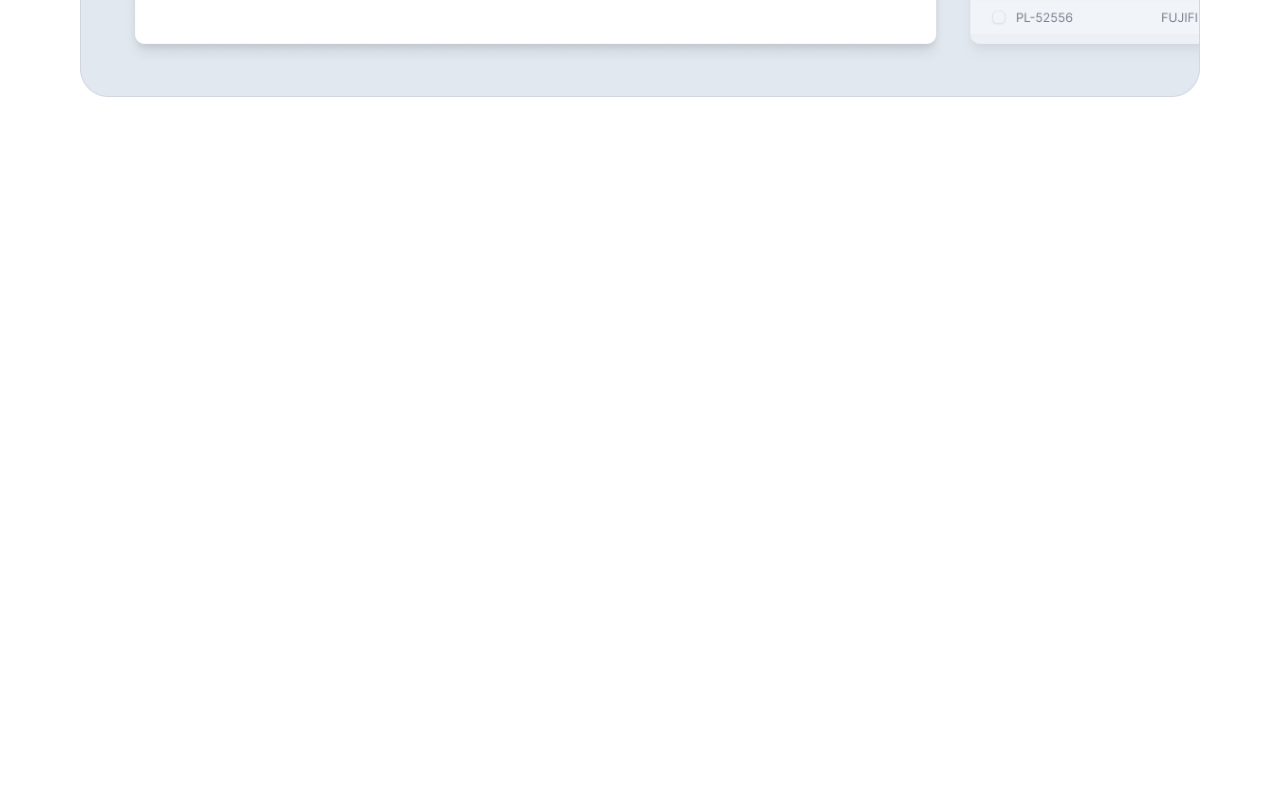
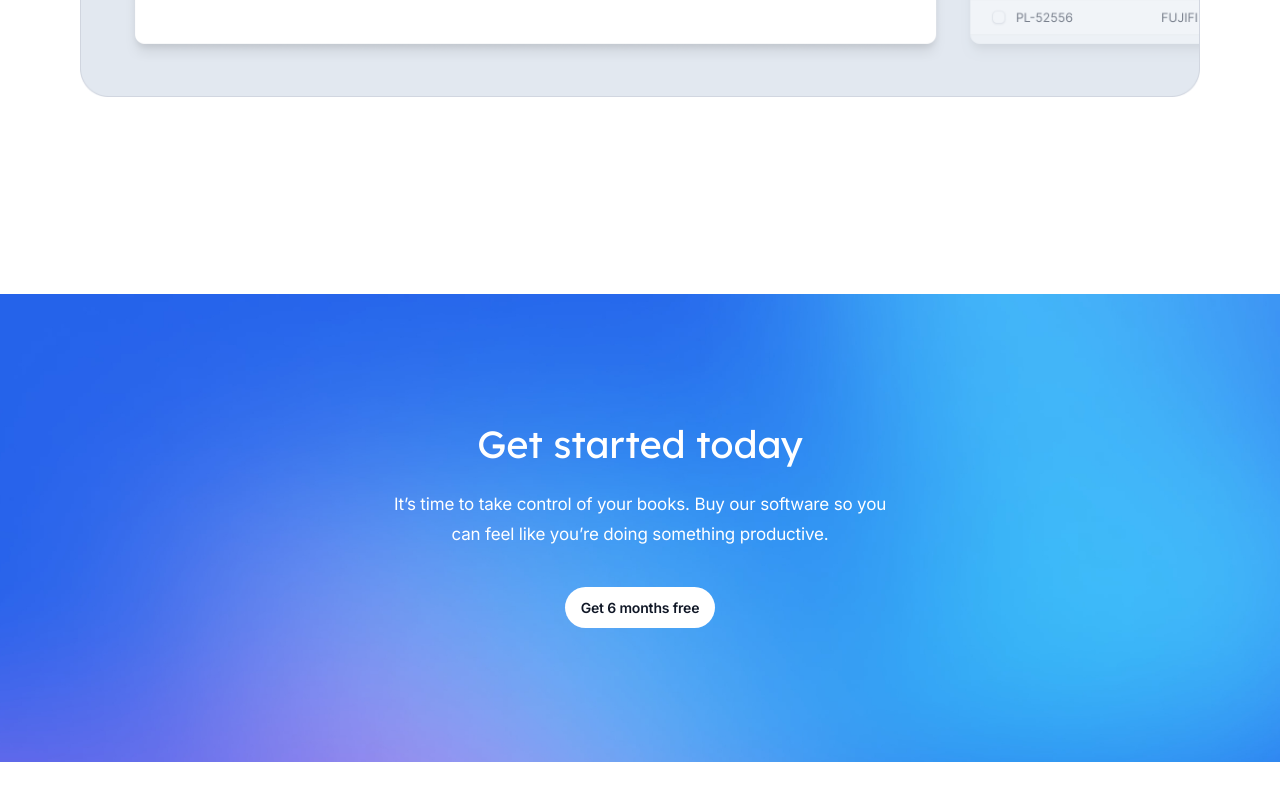
Before and after one commit to ibrahimAlphaSquad/taxpal, a Next.js app: page / in a window 1280 px wide. Shown: the part 3079-3879 px from the top of the page. Before the commit the page ends 3373 px from the top, so only its background shows below. Built offline with nearby package versions, Linux system fonts and the light colour scheme.

Commit message:
Start Today added

```diff
--- /dev/null
+++ b/components/startToday.jsx
@@ -0,0 +1,15 @@
+import React from 'react'
+
+function StartToday() {
+    return (
+        <div className="bg-[url('/assets/images/backgroundFeatures.png')] pt-[110px] pb-[134px] flex justify-center items-center bg-no-repeat bg-cover">
+            <div className="flex flex-col w-full max-w-[498px] items-center text-white">
+                <h1 className='text-[38px] font-normal -tracking-[0.01rem] leading-[81px] lexend-font'>Get started today</h1>
+                <p className="text-center text-[17px] font-normal -tracking-[0.01rem] leading-[30px] mt-1 mb-[38px]">It’s time to take control of your books. Buy our software so you can feel like you’re doing something productive.</p>
+                <button className="text-center text-sm font-semibold -tracking-[0.01rem] leading-[17px] text-gray-900 px-4 py-3 bg-white rounded-3xl">Get 6 months free</button>
+            </div>
+        </div>
+    )
+}
+
+export default StartToday
--- a/pages/index.js
+++ b/pages/index.js
@@ -1,6 +1,7 @@
 import BusinessTasks from "@/components/businessTasks";
 import FeatureSection from "@/components/featureSection";
 import HomePage from "@/components/homePage";
+import StartToday from "@/components/startToday";
 
 export default function Home() {
   return (
@@ -8,6 +9,7 @@ export default function Home() {
       <HomePage />
       <FeatureSection />
       <BusinessTasks />
+      <StartToday />
     </main>
   );
 }
```
Also changed, not shown: public/assets/images/backgroundFeatures.png (added).
